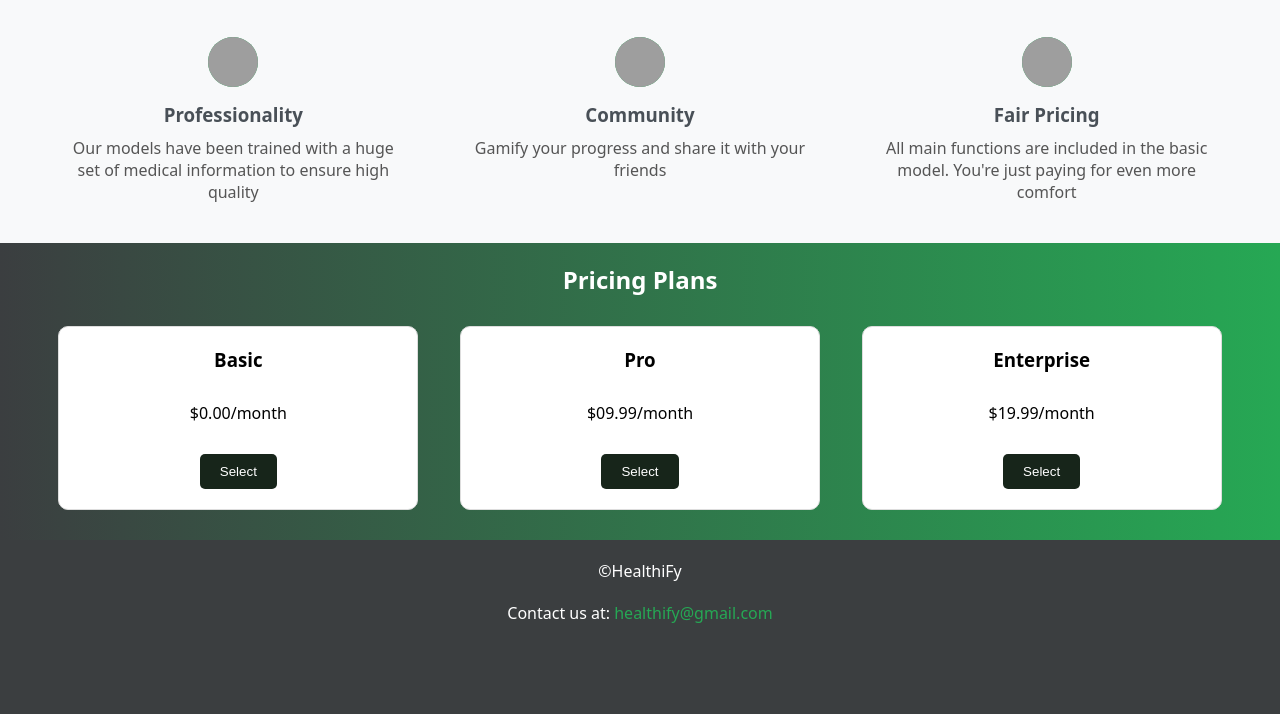
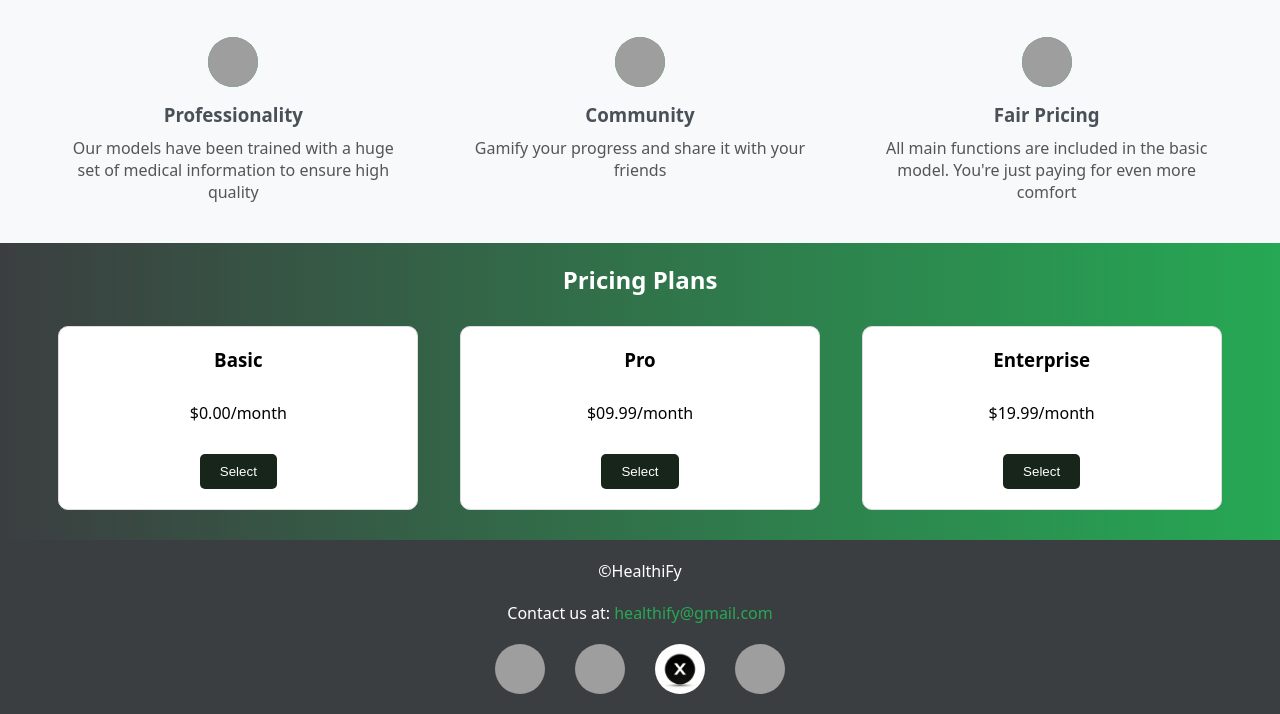
Before and after one commit to clizzix/genericapp, a plain HTML site: page index.html in a window 1280 px wide. Shown: the part 1660-2374 px from the top of the page. Drawn offline with Linux system fonts and the light colour scheme; the site is published under a folder, as on GitHub Pages, so addresses that start at the root find nothing.

Commit message:
Removed absolute paths from the css for the social media buttons

```diff
--- a/styles.css
+++ b/styles.css
@@ -308,19 +308,19 @@ footer a {
 }
 
 .facebook-button {
-  background-image: url('/Buttons/fbbutton.png');
+  background-image: url('Buttons/fbbutton.png');
 }
 
 .instagram-button {
-  background-image: url('/Buttons/instabutton.png');
+  background-image: url('Buttons/instabutton.png');
 }
 
 .x-button {
-  background-image: url('/Buttons/xbutton.png');
+  background-image: url('Buttons/xbutton.png');
 }
 
 .youtube-button {
-  background-image: url('/Buttons/ytbutton.png');
+  background-image: url('Buttons/ytbutton.png');
 }
 .feature-icon, .argument-icon {
     background-color: #26a854;
```
